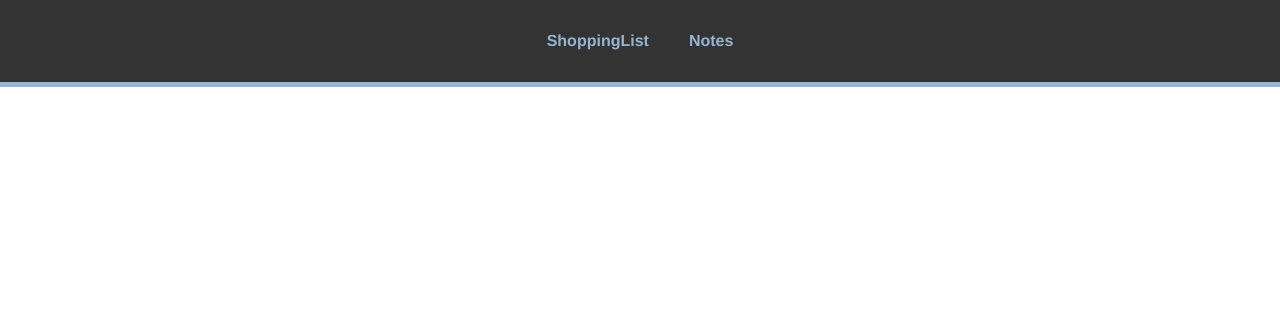
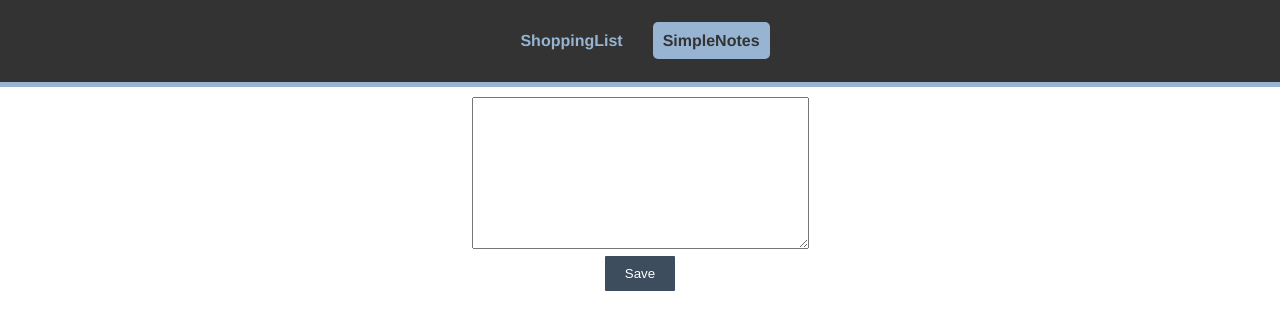
Before and after one commit to SeacretCK/Vue-ShoppingList, a Vue app: page /notes in a window 1280 px wide. Shown: the top 330 px of the page. Built offline with nearby package versions, Linux system fonts and the light colour scheme.

Commit message:
Notes, blur

```diff
--- a/src/App.vue
+++ b/src/App.vue
@@ -2,40 +2,17 @@
     <div id="app">
         <div id="nav">
             <router-link to="/">ShoppingList</router-link>
-            <router-link to="/about">Notes</router-link>
+            <router-link to="/notes">SimpleNotes</router-link>
         </div>
         <router-view />
     </div>
 </template>
 
 <style lang="scss">
-#app {
-    font-family: Avenir, Helvetica, Arial, sans-serif;
-    -webkit-font-smoothing: antialiased;
-    -moz-osx-font-smoothing: grayscale;
-    text-align: center;
-    color: #2c3e50;
-}
-
-#nav {
-    padding: 30px;
-    background: #333;
-    border-bottom: 5px #97b5d3 solid;
-
-    a {
-        font-weight: bold;
-        color: #97b5d3;
-        text-decoration: none;
-        padding: 10px;
-        margin: 0 10px;
-
-        &.router-link-exact-active {
-            background: #97b5d3;
-            color: #333;
-            border-radius: 5px;
-        }
-    }
-}
+$primary-color-dark: #333;
+$primary-color-light: #97b5d3;
+$button-color: #3d4d5e;
+$button-hover: #4a5c70;
 
 * {
     box-sizing: border-box;
@@ -48,17 +25,55 @@ body {
     line-height: 1.4;
 }
 
+#app {
+    font-family: Avenir, Helvetica, Arial, sans-serif;
+    -webkit-font-smoothing: antialiased;
+    -moz-osx-font-smoothing: grayscale;
+    text-align: center;
+    color: #2c3e50;
+}
+
+#nav {
+    padding: 30px;
+    background: $primary-color-dark;
+    border-bottom: 5px $primary-color-light solid;
+
+    a {
+        font-weight: bold;
+        color: $primary-color-light;
+        text-decoration: none;
+        padding: 10px;
+        margin: 0 10px;
+
+        &.router-link-exact-active {
+            background: $primary-color-light;
+            color: $primary-color-dark;
+            border-radius: 5px;
+        }
+    }
+}
+
 .btn {
     display: inline-block;
     border: none;
-    background: #3d4d5e;
+    background: $button-color;
     color: #fff;
-    padding: 7px 20px;
+    padding: 10px 20px;
     cursor: pointer;
     border-radius: 1px;
+
+    .btn:hover {
+        background: $button-hover;
+    }
 }
 
-.btn:hover {
-    background: #4a5c70;
+.del {
+    background: #8d4a4a;
+    color: #fff;
+    border: none;
+    padding: 5px 9px;
+    border-radius: 50%;
+    cursor: pointer;
+    margin-left: auto;
 }
 </style>
--- a/src/components/AddItem.vue
+++ b/src/components/AddItem.vue
@@ -2,7 +2,7 @@
     <div>
         <form v-on:submit.prevent="addItem">
             <input type="text" v-model="itemInput" placeholder="Add a new Item..." />
-            <input type="submit" value="Add" class="btn" />
+            <input type="submit" value="Add" class="btn" @click="$event.target.blur()" />
         </form>
     </div>
 </template>
--- a/src/components/ListItem.vue
+++ b/src/components/ListItem.vue
@@ -38,15 +38,7 @@ export default {
 .is-done {
     text-decoration: line-through;
 }
-.del {
-    background: #8d4a4a;
-    color: #fff;
-    border: none;
-    padding: 5px 9px;
-    border-radius: 50%;
-    cursor: pointer;
-    margin-left: auto;
-}
+
 input[type="checkbox"] {
     padding: 10px;
     margin-right: 20px;
--- a/src/components/ShoppingList.vue
+++ b/src/components/ShoppingList.vue
@@ -5,7 +5,11 @@
         <div class="shopping-list" v-for="(item, index) in shoppingItems" v-bind:key="index">
             <ListItem v-bind:item="item" v-on:del-item="$emit('del-item', item.id)" />
         </div>
-        <button v-if="shoppingItems.length > 0" class="btn" @click="$emit('del-all')">Delete Checked</button>
+        <button
+            v-if="shoppingItems.length > 0"
+            class="btn"
+            @click="$emit('del-all'); $event.target.blur()"
+        >Delete Checked</button>
     </div>
 </template>
 
--- a/src/router/index.js
+++ b/src/router/index.js
@@ -11,13 +11,13 @@ const routes = [
         component: Home
     },
     {
-    path: "/about",
-    name: "About",
+        path: "/notes",
+        name: "Notes",
         // route level code-splitting
         // this generates a separate chunk (about.[hash].js) for this route
         // which is lazy-loaded when the route is visited.
         component: () =>
-      import(/* webpackChunkName: "about" */ "../views/About.vue")
+            import(/* webpackChunkName: "about" */ "../views/Notes.vue")
     }
 ];
 
--- a/src/views/About.vue
+++ /dev/null
@@ -1,44 +0,0 @@
-<template>
-    <div class="notes">
-        <form v-on:submit.prevent="addNote">
-            <textarea v-model="note" cols="40" rows="10"></textarea>
-            <input type="submit" value="Save" class="btn" />
-        </form>
-        <div>
-            <p></p>
-        </div>
-    </div>
-</template>
-
-<script>
-import { v4 as uuidv4 } from "uuid";
-
-export default {
-    name: "Notes",
-    data() {
-        return {
-            note: "",
-            allNotes: []
-        };
-    },
-    methods: {
-        addNote() {
-            const newNote = this.note;
-            const id = uuidv4();
-            localStorage.setItem(`notes.${id}`, newNote);
-            this.allNotes.push(newNote);
-        }
-    }
-};
-</script>
-
-<style lang="scss" scoped>
-.notes {
-    margin-top: 10px;
-
-    form input {
-        display: block;
-        margin: 0 auto;
-    }
-}
-</style>
--- /dev/null
+++ b/src/views/Notes.vue
@@ -0,0 +1,92 @@
+<template>
+    <div class="notes">
+        <form v-on:submit.prevent="addNote">
+            <textarea v-model="note" cols="40" rows="10"></textarea>
+            <input type="submit" value="Save" class="btn" @click="$event.target.blur()" />
+        </form>
+        <div v-for="(note, index) in allNotes" v-bind:key="index">
+            <div class="single-note">
+                <p>{{note.content}}</p>
+                <button class="del" @click="deleteNote(note.id)">X</button>
+            </div>
+        </div>
+    </div>
+</template>
+
+<script>
+import { v4 as uuidv4 } from "uuid";
+
+export default {
+    name: "Notes",
+    data() {
+        return {
+            note: "",
+            allNotes: []
+        };
+    },
+    methods: {
+        addNote() {
+            const id = uuidv4();
+            const newNote = {
+                id: id,
+                content: this.note
+            };
+            localStorage.setItem(`notes.${id}`, JSON.stringify(newNote));
+            this.updateNoteArray();
+            this.note = "";
+        },
+        deleteNote(id) {
+            localStorage.removeItem(`notes.${id}`);
+            this.updateNoteArray();
+        },
+        updateNoteArray() {
+            const prefix = /notes.*/;
+            let storedNotes = [];
+
+            Object.keys(localStorage).forEach(key => {
+                if (prefix.test(key)) {
+                    let item = JSON.parse(localStorage.getItem(key));
+                    storedNotes.push(item);
+                }
+            });
+            this.allNotes = storedNotes;
+        }
+    },
+    created() {
+        this.updateNoteArray();
+    }
+};
+</script>
+
+<style lang="scss">
+.notes {
+    margin-top: 10px;
+    max-width: 600px;
+    margin: 0 auto;
+    padding: 10px;
+
+    form {
+        margin-bottom: 10px;
+
+        input {
+            display: block;
+            margin: 0 auto;
+        }
+    }
+
+    .single-note {
+        background: rgb(244, 244, 244);
+        padding: 10px;
+        border-bottom: 1px #ccc dotted;
+        display: flex;
+        align-items: center;
+        justify-content: flex-start;
+
+        p {
+            text-align: left;
+            margin-right: 10%;
+            white-space: pre-line;
+        }
+    }
+}
+</style>
```
Lines whose indentation alone changed are shown as unchanged.
